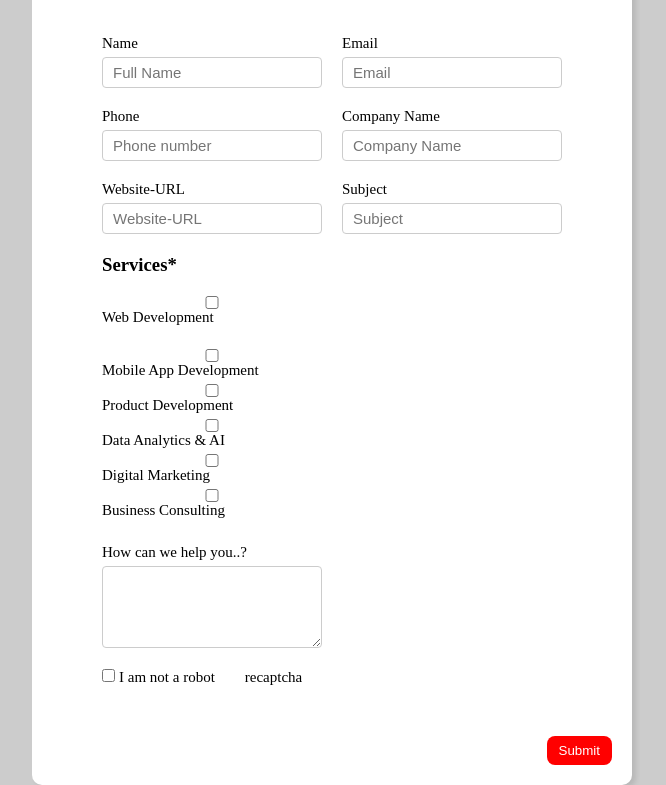
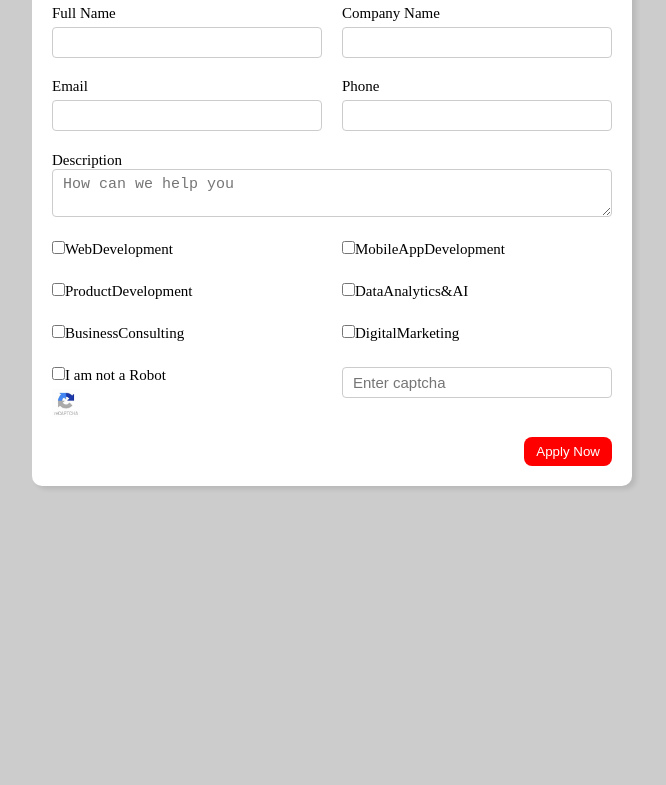
Before and after one commit to Khamartajk/HTML-CSS-contact_us, a plain HTML site: page contact.html in a window 1280 px wide. Shown: the part 122-907 px from the top of the page, without its empty margins (308-974 px from the left). After the commit the page ends 800 px from the top, so only its background shows below. Drawn offline with Linux system fonts and the light colour scheme.

Commit message:
contact us form code updated

```diff
--- a/contact.html
+++ b/contact.html
@@ -1,97 +1,121 @@
 <!DOCTYPE html>
 <html lang="en">
   <head>
-    <meta charset="UTF-8">
-    <meta name="viewport" content="width=device-width, initial-scale=1.0">
-    <title>Contact</title>
-    <link rel="stylesheet" href="style1.css">
+    <meta charset="UTF-8" />
+    <meta http-equiv="X-UA-Compatible" content="IE=edge" />
+    <meta name="viewport" content="width=device-width, initial-scale=1.0" />
+    <title>Job Application Form</title>
+    <link rel="stylesheet" href="style1.css" />
   </head>
   <body>
     <div class="container">
-
       <div class="apply_box">
-            <h1>Contact Us
-                <span class="title_small">(Form)</span>
+        <h1>
+          Job Application
+          <span class="title_small">(Web)</span>
         </h1>
         <form action="">
           <div class="form_container">
+            <div class="form_control">
+              <label for="full_name"> Full Name </label>
+              <input
+                id="full_name"
+                name="full_name"
+                />
+            </div>
+            <div class="form_control">
+              <label for="company_name">Company Name </label>
+              <input
+                id="company_name"
+                name="company_name"
+
+              />
+            </div>
+            <div class="form_control">
+              <label for="email"> Email </label>
+              <input
+                type="email"
+                id="email"
+                name="email"
+
+              />
+            </div>
 
             <div class="form_control">
-                        <label for="full_name">Name</label>
-                        <input type="text" id="full_name" name="full_name" placeholder="Full Name">
+              <label for="phone">Phone</label>
+              <input
+                type="number"
+                id="phone"
+                name="phone"
+              />
             </div>
 
 
-                    <div class="form_control">
-                        <label for="email">Email</label>
-                        <input type="email" id="email" name="email" placeholder="Email">
-                    </div>
 
 
+
+
+
+
+            <!-- <div class="form_control">
+              <label for="job_role"> Job Role </label>
+              <select id="job_role" name="job_role">
+                <option value="">Select Job Role</option>
+                <option value="frontend">Frontend Developer</option>
+                <option value="backend">Backend Developer</option>
+                <option value="full_stack">Full Stack Developer</option>
+                <option value="ui_ux">UI UX Designer</option>
+              </select>
+            </div> -->
+            <div class="textarea_control">
+              <label for="description">Description</label>
+              <textarea
+                id="description"
+                name="description"
+                row="6"
+                cols="250"
+                placeholder="How can we help you"
+              ></textarea>
+            </div>
              <div class="form_control">
-                        <label for="phone">Phone</label>
-                        <input type="number" id="phone" name="phone" placeholder="Phone number">
+                    <label for="web_development" class="label1"><input id="checkbox-group" name="web_development" type="checkbox" />WebDevelopment </label>
               </div>
 
               <div class="form_control">
-                        <label for="company_name">Company Name</label>
-                        <input type="text" id="company_name" name="company_name" placeholder="Company Name">
+                <label for="mobileApp_development" class="label1"><input id="checkbox-group" name="mobileApp_development" type="checkbox" />MobileAppDevelopment </label>
               </div>
 
+              <div class="form_control">
+                <label for="product_development" class="label1"><input id="checkbox-group" name="product_development" type="checkbox" />ProductDevelopment </label>
+              </div>
+
+              <div class="form_control">
+                <label for="dataAnalytics&AI" class="label1"><input id="checkbox-group" name="dataAnalytics&AI" type="checkbox" />DataAnalytics&AI </label>
+              </div>
+
+              <div class="form_control">
+                <label for="business-consulting" class="label1"><input id="checkbox-group" name="business-consulting" type="checkbox" />BusinessConsulting </label>
+              </div>
+
+              <div class="form_control">
+                <label for="digital-marketing" class="label1"><input id="checkbox-group" name="digital-marketing" type="checkbox" />DigitalMarketing </label>
+              </div>
 
             <div class="form_control">
 
-                        <label for="website_url">Website-URL</label>
-                        <input type="text" id="website_url" name="website_url" placeholder="Website-URL">
+                <label for="robot" class="label1"><input id="checkbox-group" name="robot"type="checkbox" />I am not a Robot </label>
+                 <img src="recaptcha.jpg" style="width: 28px;">
             </div>
-
             <div class="form_control">
-                        <label for="subject">Subject</label>
-                        <input type="text" id="subject" name="subject" placeholder="Subject">
+                  <input type="text" id="captcha" name="captcha" placeholder="Enter captcha" />
             </div>
-
-
-                    <h3>Services*</h3><br>
-                    <div class ="form_control">
-                        <input type="checkbox" id="web_development" name="web_development" value="Web Development">
-                        <label for="web_development">Web Development</label> &nbsp;
-
-                       <input type="checkbox" id="mobile_app_development" name="mobile_app_development" value="Mobile App Development">
-                       <label for="mobile_app_development">Mobile App Development</label>
-
-
-                        <input type="checkbox" id="product_development" name="product_development" value="Product Development">
-                        <label for="product_development">Product Development</label>
-
-
-                        <input type="checkbox" id="data_analytics" name="data_analytics" value="data_analytics">
-                        <label for="data_analytics">Data Analytics & AI</label>
-
-
-                           <input type="checkbox" id="digital_marketing" name="digital_marketing" value="digital_marketing">
-                           <label for="digital_marketing">Digital Marketing</label>
-
-
-                            <input type="checkbox" id="business_consulting" name="business_consulting" value="business_consulting">
-                            <label for="business_consulting">Business Consulting</label>
-                        </div><br>
-
-
-                    <div class="form_control">
-                        <label for="description">How can we help you..?</label>
-                        <textarea id="description" name="description" rows="4" cols="500"></textarea>
+            <!-- <div class="form_control">
+              <label for="upload"> Upload Your CV </label>
+              <input type="file" id="upload" name="upload" />
+            </div> -->
           </div>
-                    <br>
-
-
-                    <div class="form_control1">
-                        <input type="checkbox" id="not_robot" name="not_robot" value="not_robot">
-                        <label for="not_robot">I am not a robot &nbsp;&nbsp;&nbsp;&nbsp;&nbsp;&nbsp; recaptcha</label>
-                    </div><br>
-                </div>
-
           <div class="button_container">
-                    <button type="submit">Submit</button>
+            <button type="submit">Apply Now</button>
           </div>
         </form>
       </div>
--- /dev/null
+++ b/style.css
@@ -0,0 +1,100 @@
+body {
+    font-family: Arial, sans-serif;
+    margin: 20px;
+    background-color: #f4f4f4;
+
+  }
+
+  .contact-form {
+    max-width: 600px;
+    margin: 0 auto;
+    background-color: #fff;
+    padding: 20px;
+    border-radius: 8px;
+    box-shadow: 0 0 10px rgba(0, 0, 0, 0.1);
+  }
+
+  .form-group {
+    margin-bottom: 20px;
+    display:flex;
+    justify-content: space-between;
+    align-items: center;
+  }
+
+  .form-group label {
+    display: block;
+    font-weight: bold;
+    margin-bottom: 5px;
+  }
+
+  .form-group input,
+  .form-group textarea,
+  .form-group select {
+    width: 100%;
+    padding: 8px;
+    box-sizing: border-box;
+    border: 1px solid #ccc;
+    border-radius: 4px;
+  }
+
+  .checkbox-table {
+    display: table;
+    width: 100%;
+    border-collapse: collapse;
+    margin-bottom: 20px;
+  }
+
+  .checkbox-row {
+    display: table-row;
+  }
+
+  .checkbox-cell {
+    display: table-cell;
+    padding: 10px;
+    vertical-align: middle;
+  }
+
+  .checkbox-label {
+    display: inline-block;
+    width: 200px; /* Fixed width for the labels */
+    margin-left: 10px;
+  }
+
+  .form-group textarea {
+    resize: vertical;
+  }
+
+  .captcha-container {
+    display: flex;
+    align-items: center;
+  }
+
+  .captcha-input {
+    flex: 1;
+    padding: 8px;
+    box-sizing: border-box;
+    border: 1px solid #ccc;
+    border-radius: 4px;
+    margin-right: 10px;
+  }
+
+  .captcha-image {
+    border: 1px solid #ccc;
+    border-radius: 4px;
+    max-width: 100px;
+    max-height: 40px;
+  }
+
+  .form-group-submit {
+    text-align: center;
+  }
+
+  .submit-btn {
+    background-color: #4caf50;
+    color: #fff;
+    padding: 10px 20px;
+    border: none;
+    border-radius: 4px;
+    cursor: pointer;
+    font-size: 16px;
+  }
--- a/style1.css
+++ b/style1.css
@@ -1,85 +1,96 @@
-*{
-    margin: 0;
-    padding: 0;
-    box-sizing: border-box;
+* {
+  margin: 0;
+  padding: 0;
+  box-sizing: border-box;
+}
+
+body {
+  background-color: #ccc;
+}
+.container {
+  max-width: 900px;
+  margin: 0 auto;
+}
+
+.apply_box {
+  max-width: 600px;
+  padding: 20px;
+  background-color: white;
+  margin: 0 auto;
+  margin-top: 50px;
+  box-shadow: 4px 3px 5px rgba(1, 1, 1, 0.1);
+  border-radius: 10px;
+}
+
+.title_small {
+  font-size: 20px;
+}
+
+.form_container {
+  margin-top: 20px;
+  display: grid;
+  grid-template-columns: repeat(auto-fit, minmax(200px, 1fr));
+  gap: 20px;
+}
+.form_control {
+  display: flex;
+  flex-direction: column;
+}
+
+#checkbox-group{
+  display: block;
+  float:left;
 
 }
 
-body{
-    background-color: #ccc;
-
-}
-.container{
-    max-width: 900px;
-    margin: 0 auto;
-
+label {
+  font-size: 15px;
+  margin-bottom: 5px;
 }
 
-.apply_box{
-    max-width: 600px;
-    padding:20px;
-    background-color: white;
-    margin:0 auto;
-    margin-top: 50px;
-    box-shadow:4px 3px 5px rgba(1,1,1,0.1);
-    border-radius: 10px;
+input,
+select,
+textarea {
+  padding: 6px 10px;
+  border: 1px solid #ccc;
+  border-radius: 4px;
+  font-size: 15px;
 }
 
-.title_small{
-    font-size: 20px;
-
-}
-.form_container{
-    margin: 50px;
-    display:grid;
-    grid-template-columns: repeat(auto-fit, minmax(200px, 1fr));
-    gap: 20px;
+input:focus {
+  outline-color: red;
 }
 
-.form_control{
-    display:flex;
-    flex-direction: column;
-   }
+.button_container {
+  display: flex;
 
-   label{
-    margin-bottom: 5px;
-       font-size:15px;
+  justify-content: flex-end;
+  margin-top: 20px;
+}
+button {
+  background-color: red;
+  border: transparent solid 2px;
+  padding: 5px 10px;
+  color: white;
+  border-radius: 8px;
+  transition: 0.3s ease-in;
+}
+button:hover {
+  background-color: #ccc;
+  border: 2px solid red;
+  color: black;
+  transition: 0.3s ease-out;
+  cursor: pointer;
+}
+.textarea_control {
+  grid-column: 1 / span 2;
+}
+.textarea_control textarea {
+  width: 100%;
+}
 
-   }
-
- .form_control1{
-
-
- }
- input,textarea{
-    padding: 6px 10px;
-    border:1px solid #ccc;
-    border-radius: 4px;
-    font-size: 15px;
-
- }
-
- input:focus{
-    outline-color:red;
- }
-
- .button_container{
-      display:flex;
-      justify-content: end;
- }
- button{
-    background-color:red;
-    border:transparent solid 2px;
-    padding: 5px  10px;
-    color:white;
-    border-radius: 8px;
-    transition:0.3s ease-in;
- }
- button:hover{
-      background-color: #ccc;
-      border: 2px solid red;
-      color:black;
-      transition:0.3s ease-out;
-      cursor: pointer;
-
- }
+@media (max-width: 460px) {
+  .textarea_control {
+    grid-column: 1 / span 1;
+  }
+} ;
```
Also changed, not shown: index.html (added, +94 -0 lines), recaptcha.jpg (added). Lines whose indentation alone changed are shown as unchanged.
